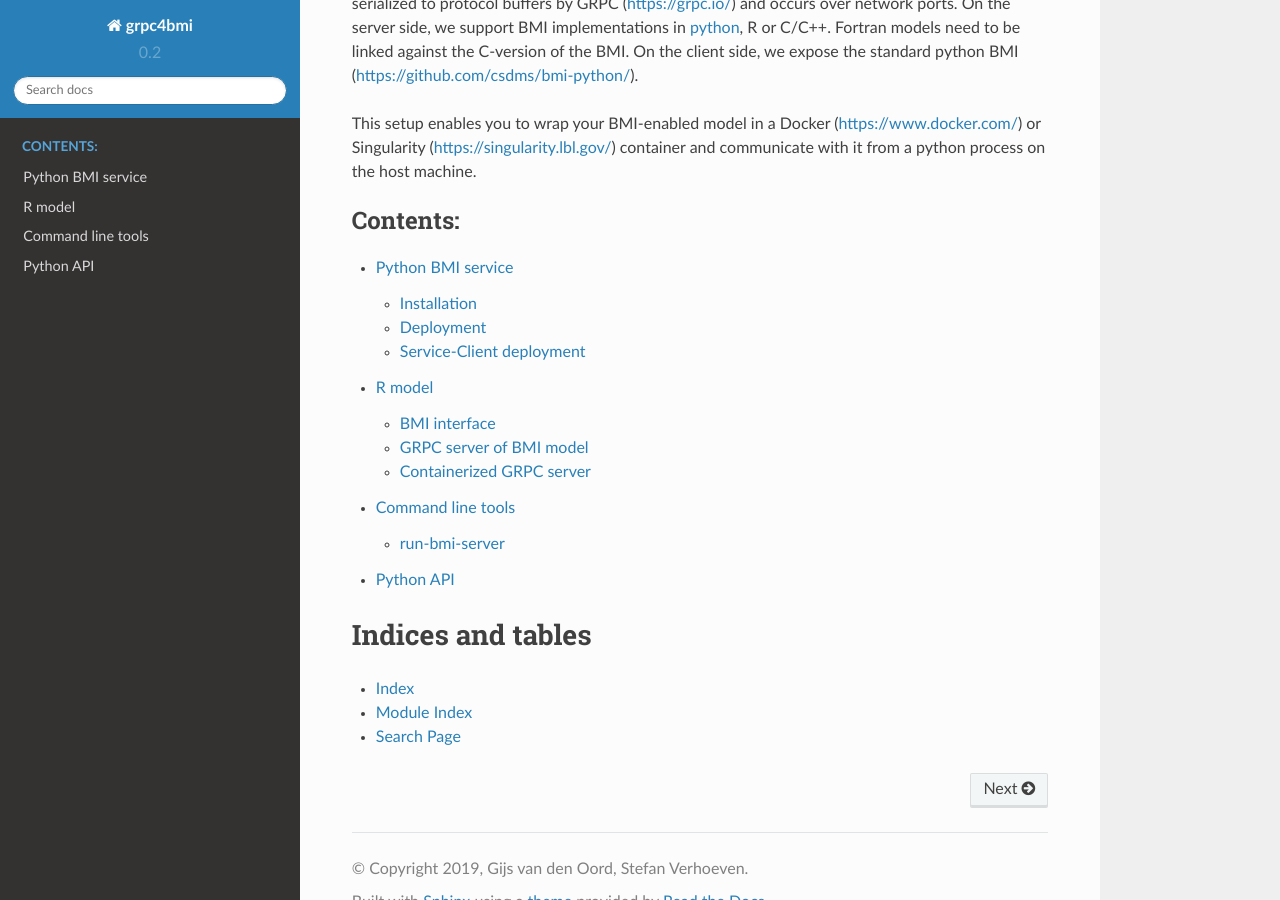
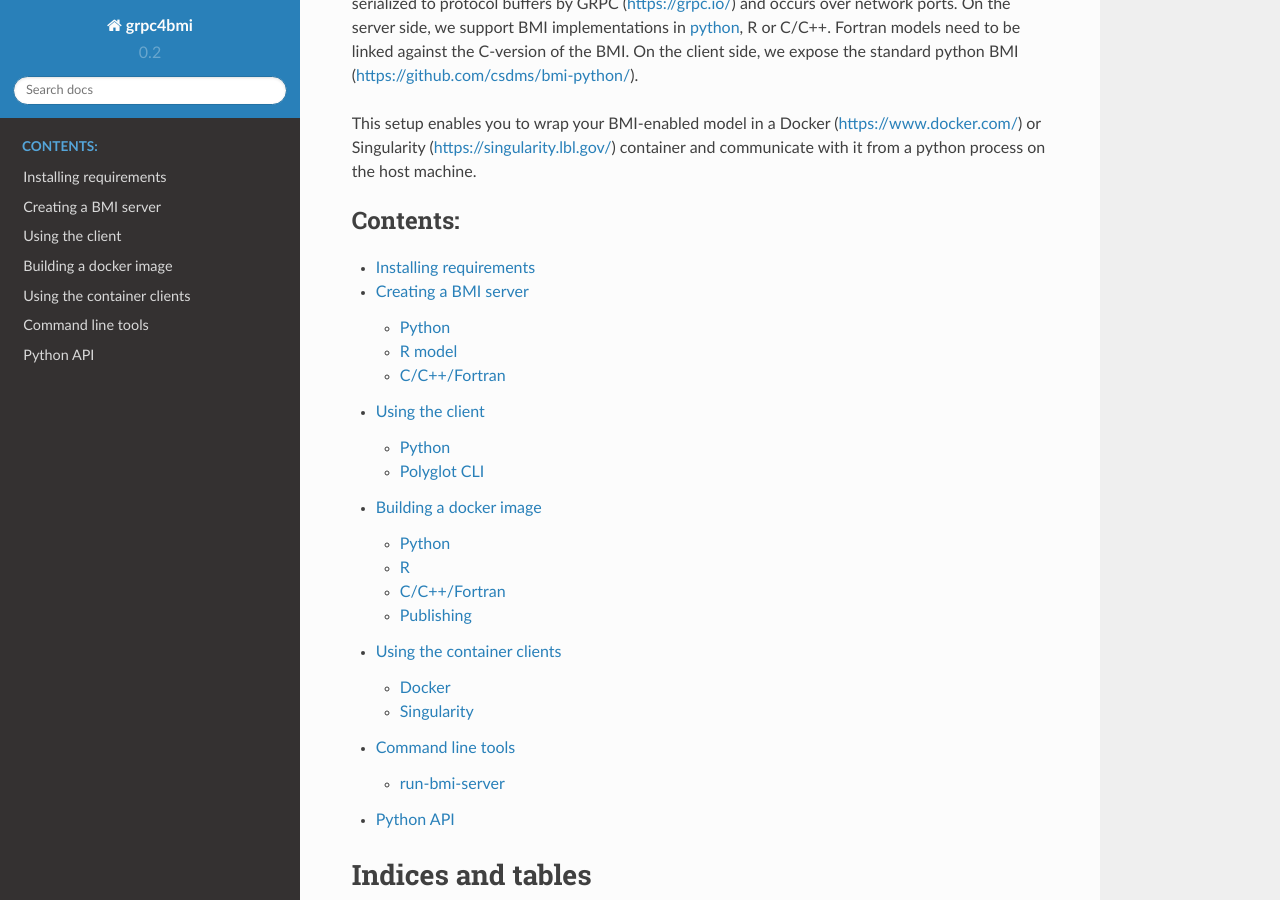
Before and after one commit to eWaterCycle/grpc4bmi, a Sphinx documentation site: the page built from docs/index.rst, in a window 1280 px wide and 900 px high, scrolled down 301 px. Built offline with Sphinx 7.4.7 and the Read the Docs theme 2.0.0, drawn with Linux system fonts in a browser that asks for light colours.

Commit message:
Set up the documentation index

```diff
--- /dev/null
+++ b/docs/container/building.rst
@@ -0,0 +1,12 @@
+Building a docker image
+=======================
+
+Python
+------
+R
+------
+C/C++/Fortran
+-------------
+
+Publishing
+----------
--- /dev/null
+++ b/docs/container/usage.rst
@@ -0,0 +1,8 @@
+Using the container clients
+===========================
+
+Docker
+------
+
+Singularity
+-----------
--- a/docs/index.rst
+++ b/docs/index.rst
@@ -12,8 +12,11 @@ Welcome to grpc4bmi's documentation!
    :maxdepth: 2
    :caption: Contents:
 
-   python
-   R
+   installing
+   server/index
+   usage
+   container/building
+   container/usage
    cli
    python_api
 
--- /dev/null
+++ b/docs/installing.rst
@@ -0,0 +1,4 @@
+Installing requirements
+=======================
+
+pip install grpc4bmi
--- /dev/null
+++ b/docs/server/Cpp.rst
@@ -0,0 +1,14 @@
+C/C++/Fortran
+=============
+
+Installing Requirements
+-----------------------
+
+Creating
+--------
+
+Running
+-------
+
+Example
+-------
--- a/docs/python.rst
+++ b/docs/server/python.rst
@@ -1,7 +1,7 @@
 .. _pythonservice:
 
-Python BMI service
-==================
+Python
+======
 
 If you have a BMI-compliant model written in python, grpc4bmi provides a quick way to set up a BMI service.
 
--- /dev/null
+++ b/docs/usage.rst
@@ -0,0 +1,13 @@
+Using the client
+================
+
+Python
+------
+This is for already running server
+
+Subprocess
+..........
+
+
+Polyglot CLI
+------------
```
Also changed, not shown: docs/server/index.rst (added, +10 -0 lines), docs/server/R.rst (renamed from docs/R.rst).
